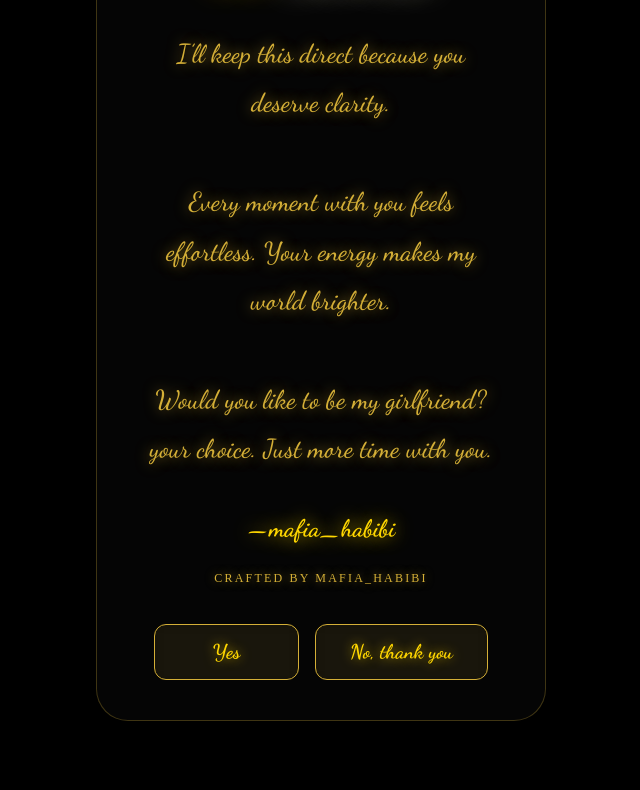
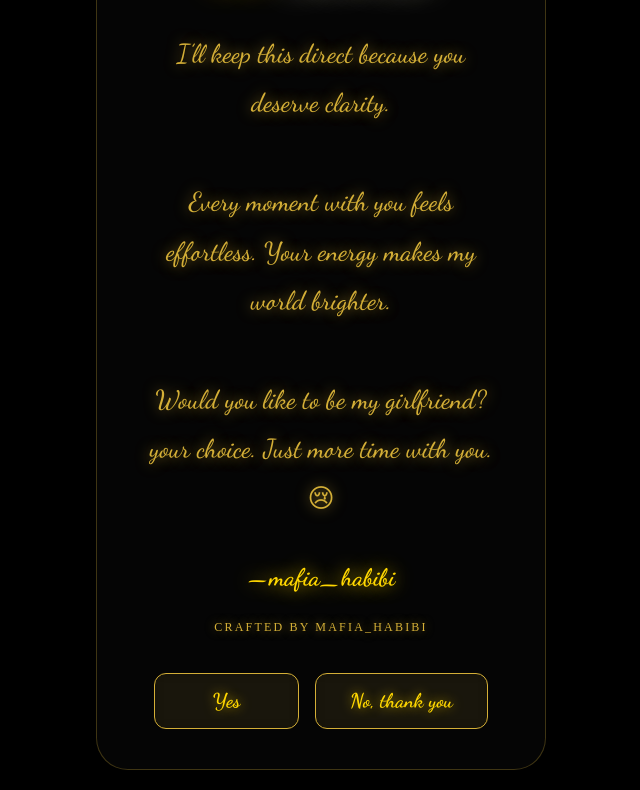
Before and after one commit to magomeizhoir-crypto/truelover, a plain HTML site: page index.html in a window 1280 px wide. Shown: the part 144-934 px from the top of the page, without its empty margins (319-959 px from the left). Before the commit the page ends 885 px from the top, so only its background shows below. Drawn offline with Linux system fonts and the light colour scheme.

Commit message:
Update index.html

```diff
--- a/index.html
+++ b/index.html
@@ -73,7 +73,7 @@ p {
   <p>
     I’ll keep this direct because you deserve clarity.<br><br>
     Every moment with you feels effortless. Your energy makes my world brighter.<br><br>
-    Would you like to be my girlfriend?  your choice. Just more time with you.
+    Would you like to be my girlfriend?  your choice. Just more time with you.😢
   </p>
   <div class="signature" id="sig">—mafia_habibi</div>
   <div class="mafia-sign">crafted by mafia_habibi</div>
```
